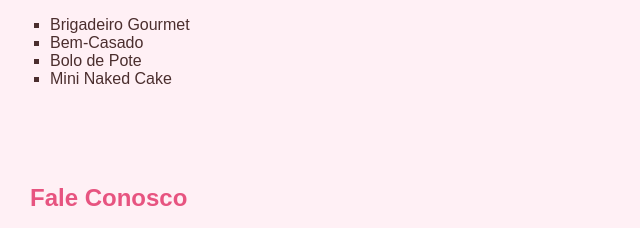
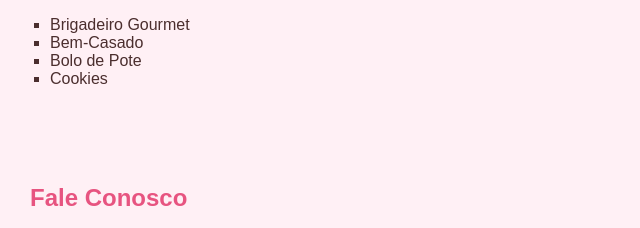
Before and after one commit to yjoaninha/trabalho-uninter, a plain HTML site: page index.html in a window 1280 px wide. Shown: the part 348-576 px from the top of the page, 0-640 px from the left. Drawn offline with Linux system fonts and the light colour scheme.

Commit message:
new file

```diff
--- a/index.html
+++ b/index.html
@@ -30,7 +30,7 @@
         <li>Brigadeiro Gourmet</li>
         <li>Bem-Casado</li>
         <li>Bolo de Pote</li>
-        <li>Mini Naked Cake</li>
+        <li>Cookies</li>
       </ul>
     </section>
 
```
